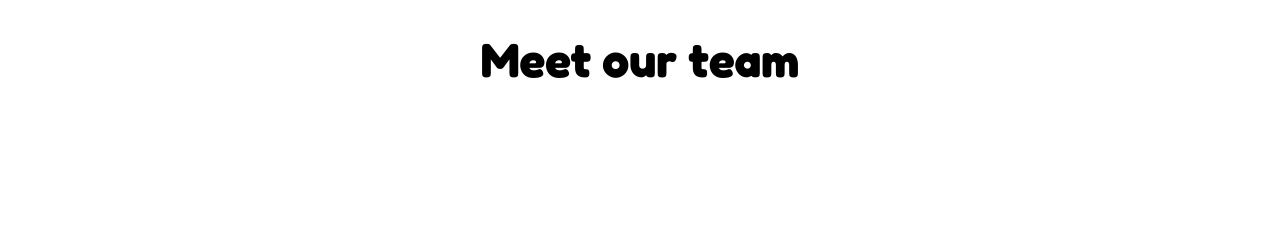
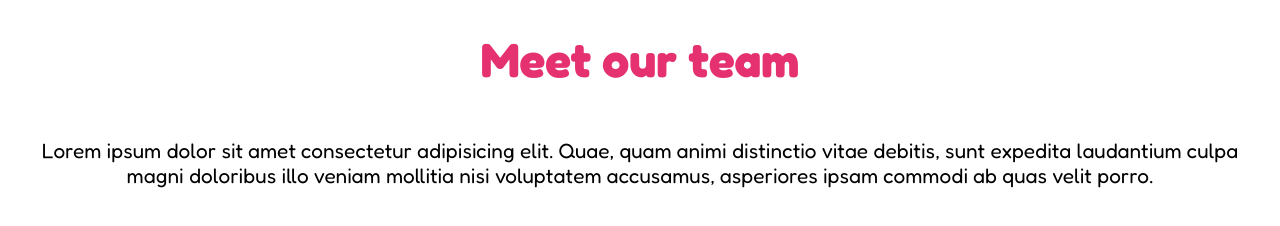
Before and after one commit to giuliabaratella/html-css-float-cards, a plain HTML site: page index.html in a window 1280 px wide. Drawn offline with Linux system fonts and the light colour scheme.

Commit message:
added paragraph

```diff
--- a/css/style.css
+++ b/css/style.css
@@ -5,6 +5,11 @@
 }
 
 :root {
+    --color-h1-color: #e53170;
+	--color-email-color: #17ccf2;
+}
+
+body {
     font-family: 'Fredoka', sans-serif;
 }
 
@@ -17,4 +22,10 @@
 
 header h1 {
     font-size: 3em;
+    color: #e53170;
 }
+
+main p {
+    margin: 50px 0px;
+    font-size: 1.3em;
+}
--- a/index.html
+++ b/index.html
@@ -15,6 +15,15 @@
         <header>
             <h1>Meet our team</h1>
         </header>
+        <main>
+            <p>
+                Lorem ipsum dolor sit amet consectetur adipisicing elit. Quae, quam animi distinctio vitae debitis, sunt expedita laudantium culpa magni doloribus illo veniam mollitia nisi voluptatem accusamus, asperiores ipsam commodi ab quas velit porro.
+            </p>
+            <div class="container">
+
+            </div>
+        </main>
+
 
     </div>
 
```
